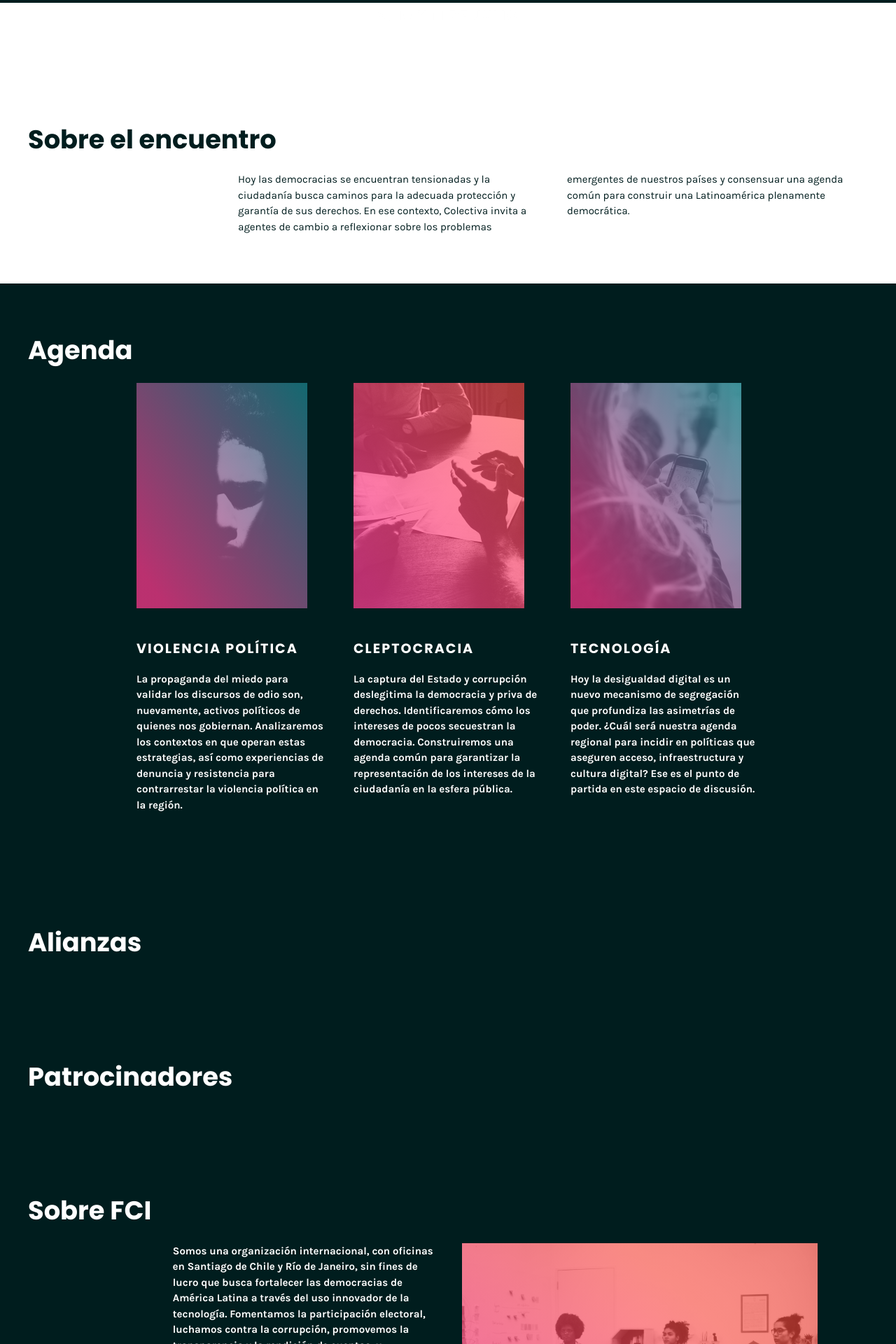
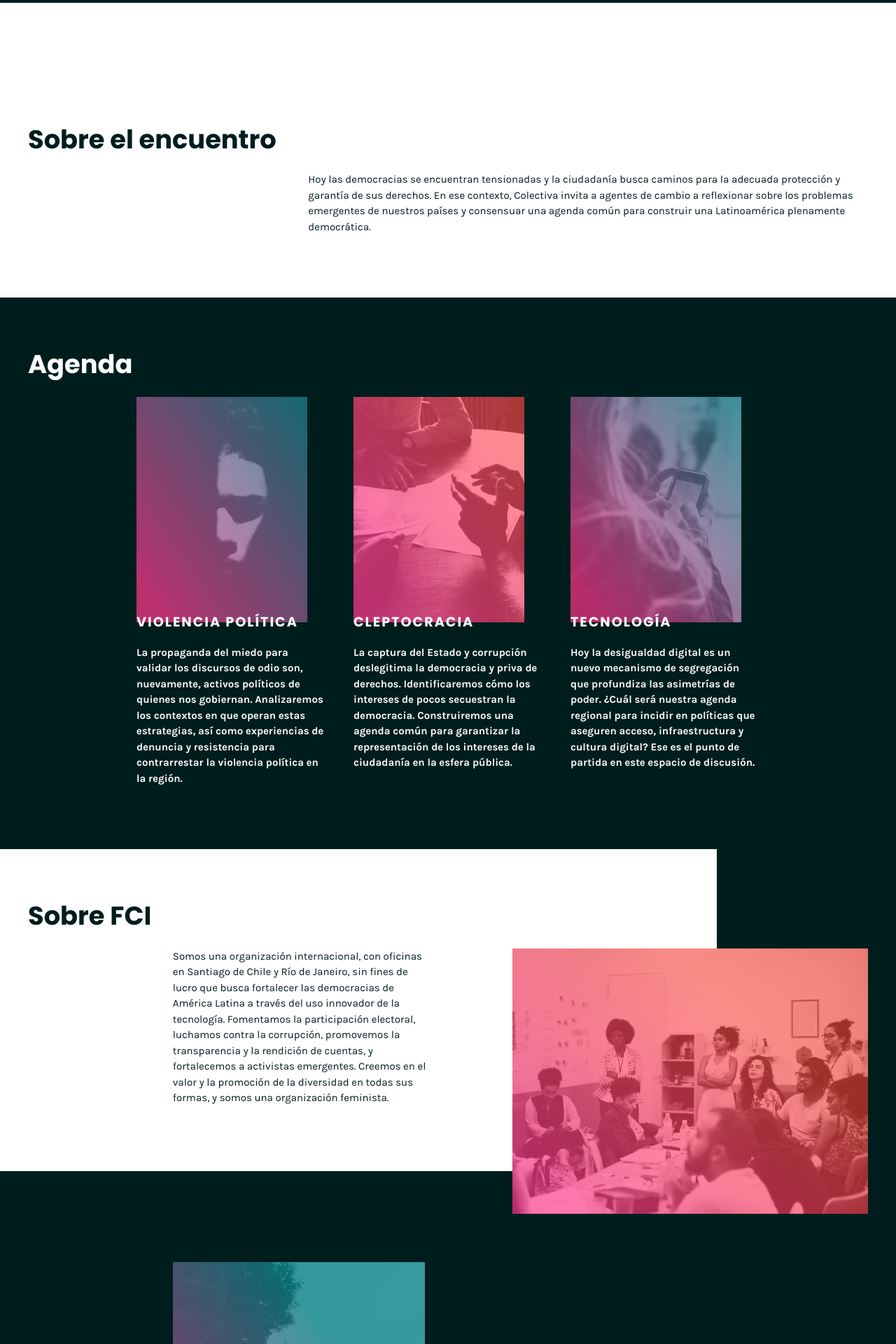
Before and after one commit to ciudadanointeligente/colectiva, a Jekyll site: the page built from index.html, in a window 1280 px wide. Shown: the part 896-2816 px from the top of the page at 70% size. Built offline with Jekyll 4.4.1, drawn with Linux system fonts in a browser that asks for light colours; nearby versions of some CDN libraries.

Commit message:
Overlay & scrollspy

```diff
--- a/_includes/header.html
+++ b/_includes/header.html
@@ -12,3 +12,8 @@
         </nav>
     </div>
 </div>
+
+
+<script>
+  UIkit.scrollspy(element, options);>
+</script>
--- a/_sass/_base.scss
+++ b/_sass/_base.scss
@@ -14,17 +14,31 @@
   padding: 0;
 }
 
+a{
+  color: red;
+  text-decoration: none;
+  cursor: pointer;
+}
+
+a:hover{
+   color: red;
+   text-decoration: none;
+ }
+
+::selection{
+  background: $pink;
+}
+
 /* Titles */
 h1,
 h2,
 h3,
-h4,
-.hola,{
+h4,{
 	font-family: 'Poppins', sans-serif;
   font-weight: 700;
 }
 
-h1 {
+h1{
 	font-size: 6.5rem;
   font-weight: 800;
 }
@@ -33,33 +47,16 @@
 	font-size: 3.3rem;
 }
 
-h3 {
+h3{
 	font-size: 2.3rem;
 }
 
-h4 {
+h4{
 	font-size: 1.2rem;
   line-height: 1.2;
   text-transform: uppercase;
   letter-spacing: 2px;
 }
-
-a {
-  color: red;
-  text-decoration: none;
-  cursor: pointer;
-}
-
-a:hover {
-   color: red;
-   text-decoration: none;
- }
-
-::selection{
-  background: $pink;
-}
-
-/* Utility */
 
 /* Sections */
 .uk-section-default{
@@ -71,7 +68,22 @@
 .uk-section-primary{
   background: $gradient-background;
 }
+.uk-section-muted{
+  background-color: $dark;
+}
 
+/* Containers */
+.flex-container{
+  display: flex;
+  align-items: center;
+}
+
+.white-container{
+  background-image: url(/assets/img/white-square.svg);
+  background-repeat: no-repeat;
+  background-size: 80%;
+  height: 460px;
+}
 
 /* Inverse */
 .uk-light{
@@ -88,8 +100,27 @@
   }
 }
 
+/* Margins & Paddings */
+.pg-top-130{
+  padding-top: 130px;
+}
+
+/* z-index */
+.over-text-top{
+  position: relative;
+  z-index: 100;
+  margin-top: -18px;
+}
+
+.over-text-left{
+  position: relative;
+  z-index: 100;
+  margin-left: -100px;
+}
+
+
 /* Gradient blend */
-.gradient-container {
+.gradient-container{
     display: inline-block;
 }
 
--- a/index.html
+++ b/index.html
@@ -18,7 +18,7 @@
     <div class="uk-container">
       <h3>Sobre el encuentro</h3>
       <div class="uk-flex uk-flex-center@m uk-flex-right@l">
-        <div class="uk-column-1-2@m uk-width-3-4">
+        <div class="uk-width-2-3">
             <p>Hoy las democracias se encuentran tensionadas y la ciudadanía busca caminos para la adecuada protección y garantía de sus derechos. En ese contexto, Colectiva invita a agentes de cambio a reflexionar sobre los problemas emergentes de nuestros países y consensuar una agenda común para construir una Latinoamérica plenamente democrática.</p>
         </div>
       </div>
@@ -28,79 +28,83 @@
 <div class="uk-section uk-section-secondary uk-light">
     <div class="uk-container">
       <h3>Agenda</h3>
-      <div class="uk-child-width-expand@s uk-flex uk-flex-center" uk-grid>
+      <div class="uk-child-width-expand@s uk-flex uk-flex-center" uk-grid uk-scrollspy="cls: uk-animation-fade; target: > div > .scrollspy-container; delay: 500; repeat: false">
           <div class="uk-width-1-4@m">
+            <div class="scrollspy-container">
               <div class="gra-blue-md-por">
                   <figure class="gradient-container">
                       <img data-src="assets/img/i-violencia.png" alt="" uk-img>
                   </figure>
               </div>
-            <h4>Violencia política</h4>
+              <h4 class="over-text-top">Violencia política</h4>
               <p>La propaganda del miedo para validar los discursos de odio son, nuevamente, activos políticos de quienes nos gobiernan. Analizaremos los contextos en que operan estas estrategias, así como experiencias de denuncia y resistencia para contrarrestar la violencia política en la región.<p>
             </div>
+          </div>
           <div class="uk-width-1-4@m">
+            <div class="scrollspy-container">
               <div class="gra-red-md-por">
                   <figure class="gradient-container">
                       <img data-src="assets/img/i-cleptocracia.png" alt="" uk-img>
                   </figure>
               </div>
-            <h4>Cleptocracia</h4>
+              <h4 class="over-text-top">Cleptocracia</h4>
               <p>La captura del Estado y corrupción deslegitima la democracia y priva de derechos. Identificaremos cómo los intereses de pocos secuestran la democracia. Construiremos una agenda común para garantizar la representación de los intereses de la ciudadanía en la esfera pública.<p>
             </div>
+          </div>
           <div class="uk-width-1-4@m">
+            <div class="scrollspy-container">
               <div class="gra-blue-md-por">
                   <figure class="gradient-container">
                       <img data-src="assets/img/i-tecnologia.png" alt="" uk-img>
                   </figure>
               </div>
-            <h4>Tecnología</h4>
+              <h4 class="over-text-top">Tecnología</h4>
               <p>Hoy la desigualdad digital es un nuevo mecanismo de segregación que profundiza las asimetrías de poder. ¿Cuál será nuestra agenda regional para incidir en políticas que aseguren acceso, infraestructura y cultura digital? Ese es el punto de partida en este espacio de discusión.<p>
             </div>
           </div>
       </div>
     </div>
+</div>
 
-<div class="uk-section uk-section-secondary uk-light">
+<div class="uk-section uk-section-muted uk-dark white-container">
   <div class="uk-container">
-      <h3>Alianzas</h3>
-
+    <h3>Sobre FCI</h3>
+    <div class="uk-child-width-expand@s uk-flex uk-flex-center@m uk-flex-right@l" uk-grid uk-scrollspy="cls: uk-animation-fade; target: > div > .scrollspy-container; delay: 500; repeat: false">
+      <div class="uk-width-1-3@m">
+        <div class="scrollspy-container">
+          <p>Somos una organización internacional, con oficinas en Santiago de Chile y Río de Janeiro, sin fines de lucro que busca fortalecer las democracias de América Latina a través del uso innovador de la tecnología. Fomentamos la participación electoral, luchamos contra  la corrupción, promovemos la transparencia y la rendición de cuentas, y fortalecemos a activistas emergentes. Creemos en el valor y la promoción de la diversidad en todas sus formas, y somos una organización feminista.<p>
         </div>
       </div>
-
-<div class="uk-section uk-section-secondary uk-light">
-    <div class="uk-container">
-      <h3>Patrocinadores</h3>
-
-    </div>
-</div>
-
-<div class="uk-section uk-section-secondary uk-light">
-    <div class="uk-container">
-      <h3>Sobre FCI</h3>
-      <div class="uk-child-width-expand@s uk-flex uk-flex-center@m uk-flex-right@l" uk-grid>
-        <div class="uk-width-1-3@m">
-          <p>Somos una organización internacional, con oficinas en Santiago de Chile y Río de Janeiro, sin fines de lucro que busca fortalecer las democracias de América Latina a través del uso innovador de la tecnología. Fomentamos la participación electoral, luchamos contra  la corrupción, promovemos la transparencia y la rendición de cuentas, y fortalecemos a activistas emergentes. Creemos en el valor y la promoción de la diversidad en todas sus formas, y somos una organización feminista.</p>
-        </div>
-        <div class="uk-width-1-2@m gra-red-lg-lan">
+      <div class="uk-width-1-2@m">
+        <div class="scrollspy-container">
+          <div class="gra-red-lg-lan uk-align-right">
             <figure class="gradient-container">
-                <img data-src="assets/img/i-fci.png" alt="" uk-img>
+                <img data-src="assets/img/i-fci.png" alt="" uk-img >
             </figure>
           </div>
         </div>
       </div>
     </div>
+  </div>
+</div>
 
-<div class="uk-section uk-section-secondary uk-light">
+<div class="uk-section uk-section-secondary uk-light pg-top-130">
     <div class="uk-container">
-      <h3>Sobre Tlaxcala</h3>
-      <div class="uk-child-width-expand@s uk-flex uk-flex-center" uk-grid>
-          <div class="uk-width-1-3@m gra-blue-lg-por">
+      <div class="uk-child-width-expand@s uk-flex uk-flex-center flex-container" uk-grid uk-scrollspy="cls: uk-animation-fade; target: > div > .scrollspy-container; delay: 500; repeat: false">
+          <div class="uk-width-1-3@m">
+            <div class="scrollspy-container">
+              <div class="gra-blue-lg-por">
                 <figure class="gradient-container">
                     <img data-src="assets/img/i-tlaxcala.png" alt="" uk-img>
                 </figure>
               </div>
+            </div>
+          </div>
           <div class="uk-width-1-3@m">
+            <h3 class="over-text-left">Sobre Tlaxcala</h3>
+            <div class="scrollspy-container">
               <p>Tlaxcala es el estado más pequeño de México. Su nombre tiene origen náhuatl y significa lugar de pan de maíz o de tortillas. Se ubica a escasos 115 km de la ciudad de México, con un clima templado y con lluvias en verano. Sus ciudades destacan por su hermosa arquitectura neocolonial y es donde actualmente se alberga a la Secretaría Cultural del Estado de México.</p>
+            </div>
           </div>
       </div>
     </div>
```
Also changed, not shown: assets/img/white-square.svg (added). Lines whose indentation alone changed are shown as unchanged.
